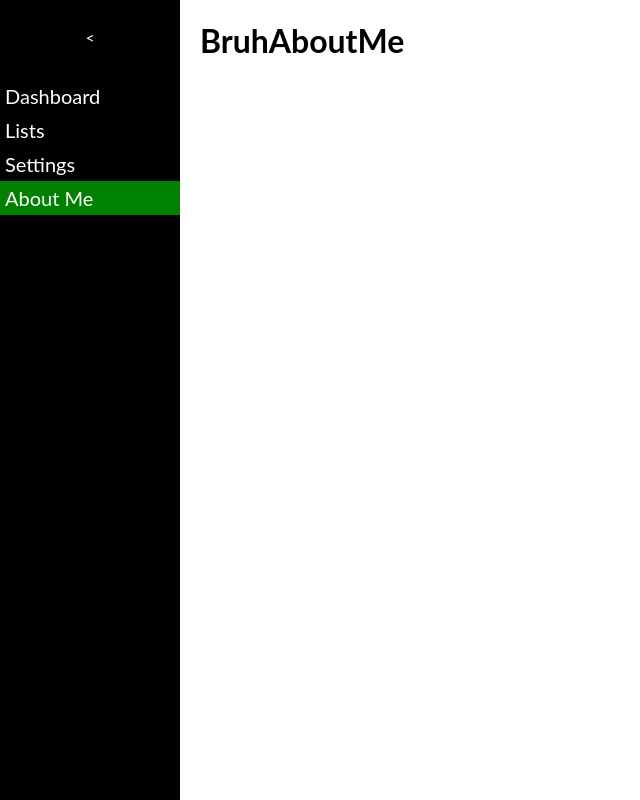
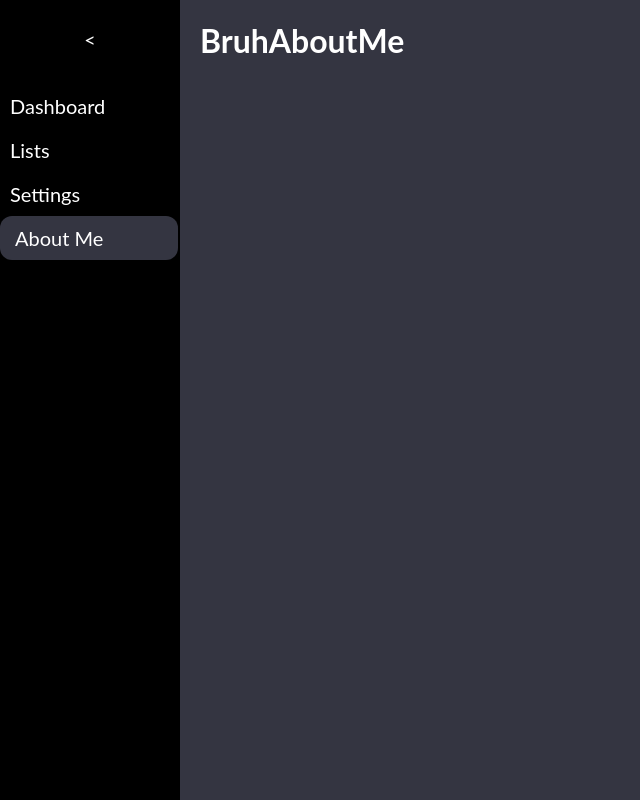
Before and after one commit to philwing100/Portfolio-Vue-Frontend, a Vue app: page / in a window 1280 px wide. Shown: the whole page, without its empty margins (0-640 px from the left). Built offline with nearby package versions, Linux system fonts and the light colour scheme.

Commit message:
Completed sidebar now can work on other components and pages, sidebar still needs to be tested on other screens

```diff
--- a/public/index.html
+++ b/public/index.html
@@ -7,6 +7,5 @@
 
   <body>
     <div id="app"></div>
-
   </body>
 </html>
--- a/src/App.vue
+++ b/src/App.vue
@@ -20,6 +20,8 @@ export default {
 body, html {
   margin: 0;
   padding: 0;
+  color: white;
+  background-color: #343541;
 }
 
 #app {
--- a/src/assets/colors.json
+++ b/src/assets/colors.json
@@ -3,8 +3,8 @@
     "secondary": "#2ecc71",
     "downClick": "#e74c3c",
     "clicked": "e",
-    "hover": "e",
+    "hover": "#383444",
     "text": "white",
-    "background": "#ecf0f1",
+    "background": "#343541",
     "sidebar": "#000000"
   }
--- a/src/components/SideBar.vue
+++ b/src/components/SideBar.vue
@@ -105,18 +105,17 @@
     z-index: 1;
     top: 0;
     left: 0;
-    background-color: colors.sidebar;
     overflow-x: hidden;
     transition: width 0.5s;
     padding-top: 30px;
     display: flex;
     flex-direction: column;
-    color:white;
   }
 
   .sidebarItem {
     width:100%;
-    padding: 5px;
+    padding: 10px;
+    padding-left: 10px;
     white-space: nowrap;
     text-decoration: none;
     font-size: 20px;
@@ -132,7 +131,10 @@
   }
 
   .sidebarItem.active {
-    background-color: green;
+    background-color: #343541;
+    border-radius:12px;
+    width:85%;
+    padding-left:15px;
   }
 
   .needPadding{
@@ -154,6 +156,7 @@
     transition: 0.15s linear;
     display:flex;
     justify-content: center;
+    font-size:20px;
   }
 
   .rotate-180 {
--- a/src/views/Dashboard.vue
+++ b/src/views/Dashboard.vue
@@ -1,6 +1,6 @@
 <template>
   <div class="dashboard">
-    <h1>BruhDashboard</h1>
+    <h1 class="gey"></h1>
   </div>
 </template>
 
@@ -15,5 +15,7 @@ export default {
 </script>
 
 <style>
-
+.gey{
+  font-size:300px;
+}
 </style>
```
Also changed, not shown: src/components/Calendar.vue (added, +12 -0 lines).
